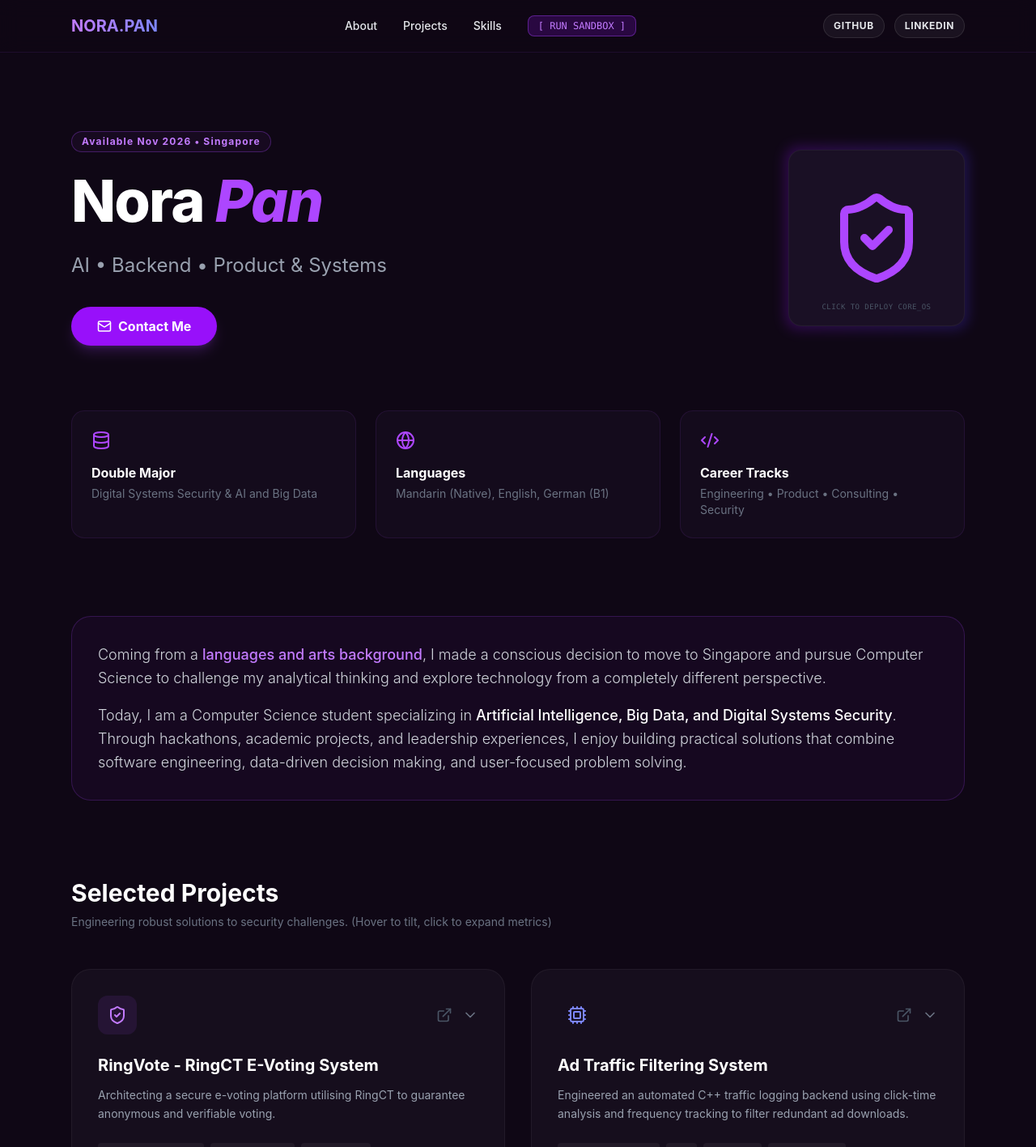
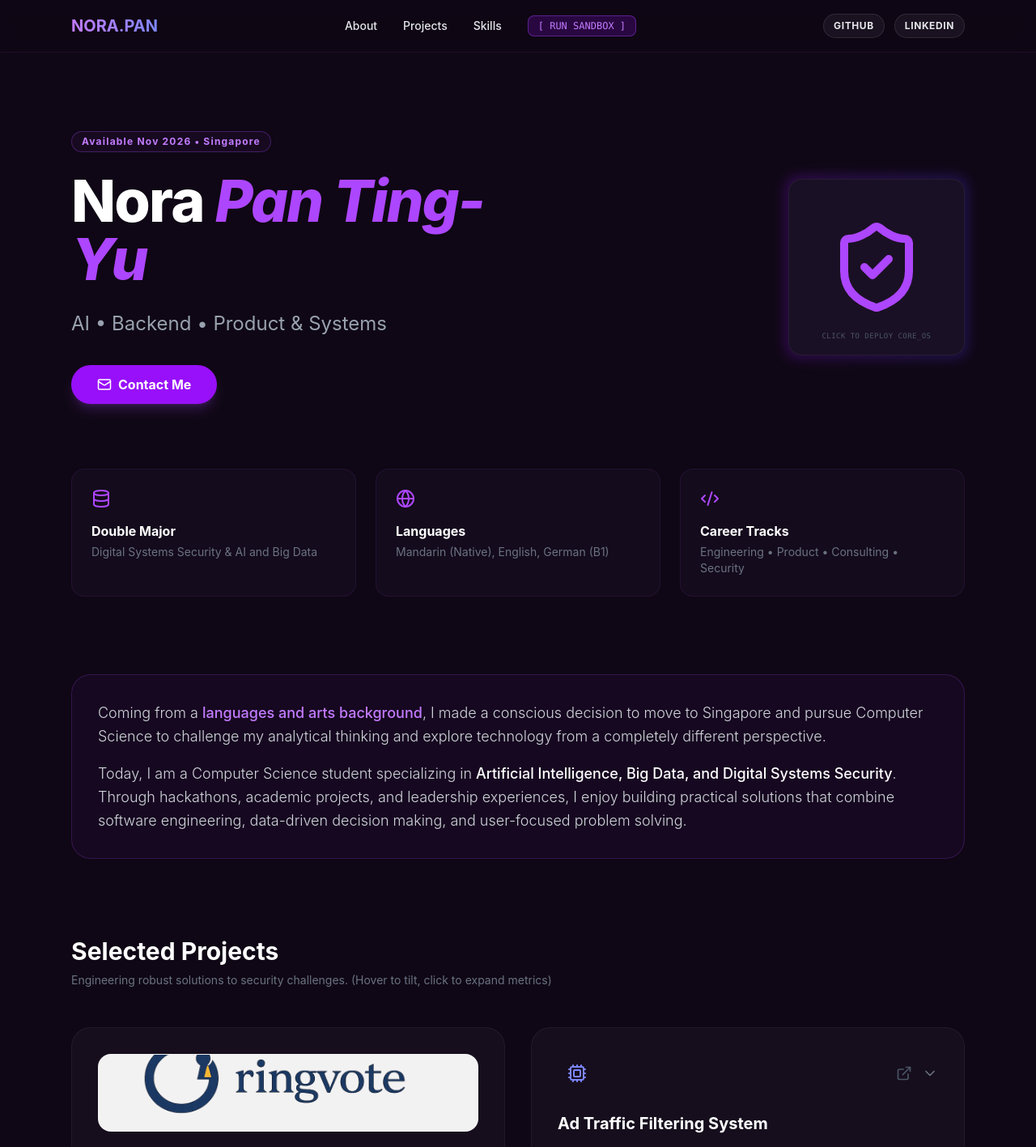
Before and after one commit to noratou/My_Portfolio, a React app: page / in a window 1280 px wide. Shown: the top 1417 px of the page at 81% size. Built offline with nearby package versions, Linux system fonts and the light colour scheme; the HTML template or start-up script is replaced by a standard one.

Commit message:
Update RingVote project showcase

```diff
--- a/src/App.tsx
+++ b/src/App.tsx
@@ -5,7 +5,8 @@ import {
   ChevronDown, Terminal, ArrowLeft, Zap
 } from 'lucide-react';
 
-// import ringVoteLogo from './assets/ringvote-logo.png';
+import ringVoteLogo from './assets/ringvote_logo.png';
+import ringVoteQr from './assets/qrcode_ringvote.png';
 
 // ==========================================
 // 1. CUSTOM HOOK: CRYPTO DECRYPTION EFFECT
@@ -88,15 +89,15 @@ function TiltCard({ children, onClick, className, color }: TiltCardProps) {
 const projectsData = [
   {
     id: 1,
-    title: "RingVote - RingCT E-Voting System",
+    title: "RingVote — Privacy-Preserving E-Voting",
     type: "Final Year Project",
-    tags: ["Cryptography", "Blockchain"],
+    tags: ["Cryptography", "React", "FastAPI"],
     icon: <ShieldCheck size={24} />,
     color: "purple",
-    shortDesc: "Architecting a secure e-voting platform utilising RingCT to guarantee anonymous and verifiable voting.",
+    shortDesc: "Built a privacy-preserving e-voting platform using linkable ring signatures, confidential ballots, and publicly verifiable proof receipts.",
     demoDetails: {
-      metrics: "Core Challenge: Implementing ring confidential transactions without bloated signature sizes that slow down verification chains.",
-      architecture: "Implementation Details: Built directly upon modular mathematical frameworks inspired by Willy's fail-stop signature concepts. Focused on structuring verifiable range proofs and handling ring public-key decoy matrices in C++ to block identity linkage tracking."
+      metrics: "Core Challenge: Preserving voter anonymity while preventing double voting and keeping ballot evidence independently verifiable.",
+      architecture: "Implementation Details: The React and TypeScript client protects voter keys and constructs LSAG-style authorisation and confidential ballot data locally. The FastAPI backend verifies signatures and election-scoped key images, rejects duplicate votes, and records append-only audit evidence without storing voter PII."
     },
     link: "https://github.com/mx1204/ringvote"
   },
@@ -204,7 +205,7 @@ function SandboxPage({ onBack }: SandboxPageProps) {
       case 'whoami':
         response = ["Nora Pan Ting-Yu | Computer Science Double Major", "Focusing on backend architecture, AI pipelines, systems data streams, and cryptography.", "Moved from a languages/arts background into core computer science through relentless technical adaptability."]; break;
       case 'ls':
-        response = ["Directories found:", "  - TradeReady_AI_Compliance.app", "  - RingCT_EVoting_System.bin", "  - Ad_Traffic_Filter_Engine.cpp", "  - HackXperience_AI_Backend.node", "  - Crypto_Protocol_Suite.exe"]; break;
+        response = ["Directories found:", "  - TradeReady_AI_Compliance.app", "  - RingVote_EVoting_System.bin", "  - Ad_Traffic_Filter_Engine.cpp", "  - HackXperience_AI_Backend.node", "  - Crypto_Protocol_Suite.exe"]; break;
       case 'cat skills':
         response = ["--- REPOSITORIES SKILL PACK ---", "Languages:      Python, C++, SQL, JavaScript, HTML", "Data & AI: TensorFlow, Pandas, Scikit-learn", "Databases/BigD: MySQL, PostgreSQL, MongoDB, Hadoop, HDFS, Hive, HBase", "Tools/Concepts: Git, Docker, Cloud Deployment (Render), SDLC, Cryptography Frameworks, Figma, Taiga", "Focus Areas: AI Systems, Backend Development, Security, Product Analysis"]; break;
       case 'clear':
@@ -316,7 +317,7 @@ function SandboxPage({ onBack }: SandboxPageProps) {
 // 4. MAIN CORE PORTFOLIO COMPONENT
 // ==========================================
 export default function App() {
-  const [currentPage, setCurrentPage] = useState<'resume' | 'sandbox'>('resume');
+  const [currentPage, setCurrentPage] = useState<'home' | 'sandbox'>('home');
   const titleEffect = useDecryptionEffect("Nora Pan Ting-Yu", 30);
   const headlineEffect = useDecryptionEffect("AI • Backend • Product & Systems", 20);
   const [expandedId, setExpandedId] = useState<number | null>(null);
@@ -326,7 +327,7 @@ export default function App() {
   if (currentPage === 'sandbox') {
     return (
       <div className="min-h-screen bg-[#0f0715] text-gray-200 font-sans selection:bg-purple-500/30">
-        <SandboxPage onBack={() => setCurrentPage('resume')} />
+        <SandboxPage onBack={() => setCurrentPage('home')} />
       </div>
     );
   }
@@ -342,7 +343,7 @@ export default function App() {
       {/* Navigation */}
       <nav className="sticky top-0 z-50 backdrop-blur-md border-b border-purple-500/10 bg-[#0f0715]/80">
         <div className="max-w-6xl mx-auto px-6 h-16 flex justify-between items-center">
-          <span className="text-xl font-bold bg-gradient-to-r from-purple-400 to-indigo-400 bg-clip-text text-transparent cursor-pointer" onClick={() => setCurrentPage('resume')}>
+          <span className="text-xl font-bold bg-gradient-to-r from-purple-400 to-indigo-400 bg-clip-text text-transparent cursor-pointer" onClick={() => setCurrentPage('home')}>
             NORA.PAN
           </span>
           <div className="hidden md:flex space-x-8 text-sm font-medium items-center">
@@ -366,8 +367,14 @@ export default function App() {
           <div className="inline-block px-3 py-1 rounded-full border border-purple-500/30 bg-purple-500/5 text-purple-400 text-xs font-bold mb-6 tracking-widest">
             Available Nov 2026 • Singapore
           </div>
-          <h1 className="text-6xl md:text-7xl font-extrabold text-white mb-6 tracking-tight cursor-pointer select-none" onClick={titleEffect.trigger}>
-            {titleEffect.text.split(" ")[0] || "Nora"} <span className="text-purple-500 italic">{titleEffect.text.split(" ")[1] || "Pan Ting-Yu"}</span>
+          <h1
+            className="text-6xl md:text-7xl font-extrabold text-white mb-6 tracking-tight cursor-pointer select-none"
+            onClick={titleEffect.trigger}
+          >
+            {titleEffect.text.split(" ")[0] || "Nora"}{" "}
+            <span className="text-purple-500 italic">
+              {titleEffect.text.split(" ").slice(1).join(" ") || "Pan Ting-Yu"}
+            </span>
           </h1>
           <p className="text-xl md:text-2xl text-gray-400 max-w-2xl leading-relaxed mb-8 cursor-pointer select-none" onClick={headlineEffect.trigger}>
             {headlineEffect.text || "Backend & AI Software Engineer"}
@@ -442,6 +449,16 @@ export default function App() {
           {projectsData.map((project) => (
             <TiltCard key={project.id} color={project.color} className={`bg-[#160e1d] border ${expandedId === project.id ? `border-${project.color}-500/80` : 'border-white/5'} p-8 rounded-3xl flex flex-col justify-between cursor-pointer select-none`} onClick={() => setExpandedId(expandedId === project.id ? null : project.id)}>
               <div>
+                {project.id === 1 && (
+                  <div className="relative h-24 mb-6 overflow-hidden rounded-2xl bg-white/95 border border-white/10">
+                    <img
+                      src={ringVoteLogo}
+                      alt="RingVote logo"
+                      className="absolute left-1/2 top-1/2 w-[150%] max-w-none -translate-x-1/2 -translate-y-1/2"
+                    />
+                  </div>
+                )}
+
                 <div className="flex justify-between mb-6 items-center">
                   <div className={`p-3 bg-${project.color}-500/10 rounded-xl text-${project.color}-400`}>
                     {project.icon}
@@ -458,12 +475,27 @@ export default function App() {
                 <h3 className="text-xl font-bold text-white mb-3">{project.title}</h3>
                 <p className="text-gray-400 text-sm leading-relaxed mb-6">{project.shortDesc}</p>
 
-                <div className={`overflow-hidden transition-all duration-300 ease-in-out ${expandedId === project.id ? 'max-h-96 opacity-100 mb-6' : 'max-h-0 opacity-0'}`}>
+                <div className={`overflow-hidden transition-all duration-300 ease-in-out ${expandedId === project.id ? 'max-h-[48rem] opacity-100 mb-6' : 'max-h-0 opacity-0'}`}>
                    <div className="p-4 bg-black/40 rounded-xl border border-white/5 space-y-3">
                      <div>
                        <p className="text-[10px] text-purple-400 font-bold uppercase tracking-wider mb-1">Project Summary Focus</p>
                        <p className="text-sm text-gray-300">{project.demoDetails.metrics}</p>
                      </div>
+                     {project.id === 1 && (
+                        <div className="pt-3 border-t border-white/5">
+                          <p className="text-[10px] text-purple-400 font-bold uppercase tracking-wider mb-3 text-center">
+                            Scan to explore RingVote
+                          </p>
+
+                          <div className="w-44 mx-auto rounded-2xl bg-white p-3 shadow-lg">
+                            <img
+                              src={ringVoteQr}
+                              alt="QR code for RingVote"
+                              className="block w-full h-auto"
+                            />
+                          </div>
+                        </div>
+                      )}
                      <div>
                        <p className="text-[10px] text-indigo-400 font-bold uppercase tracking-wider mb-1">Technical Flow</p>
                        <p className="text-sm text-gray-300">{project.demoDetails.architecture}</p>
@@ -573,7 +605,7 @@ export default function App() {
                   <ChevronRight size={14} className="text-indigo-600" /> Git / Docker
                 </li>
                 <li className="flex items-center gap-2 py-1 border-b border-white/5">
-                  <ChevronRight size={14} className="text-indigo-600" /> Cryptography / Blockchain
+                  <ChevronRight size={14} className="text-indigo-600" /> Cryptography / Secure Systems
                 </li>
                 <li className="flex items-center gap-2 py-1 border-b border-white/5">
                   <ChevronRight size={14} className="text-indigo-600" /> OOP / JSON / BSON / APIs
```
Also changed, not shown: src/assets/qrcode_ringvote.png (added), src/assets/ringvote_logo.png (added).
